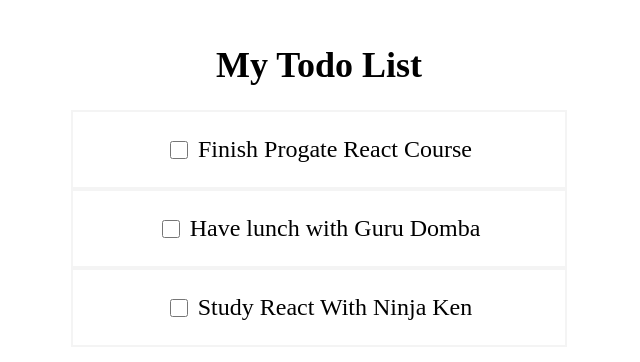
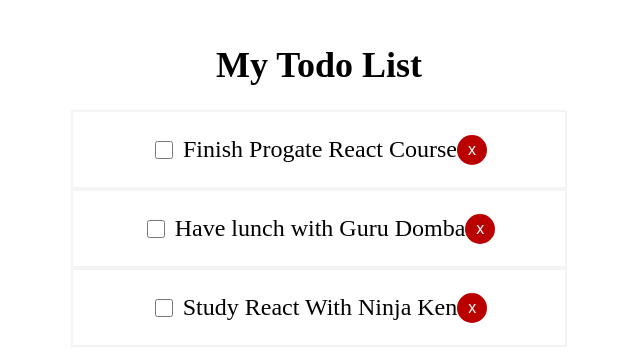
Before and after one commit to farid-zii/Progate-React-Todo_apps, a React (Vite) app: page / in a window 1280 px wide. Shown: the top 362 px of the page, without its empty margins (321-961 px from the left). Built offline with nearby package versions, Linux system fonts and the light colour scheme.

Commit message:
add button delete

```diff
--- a/src/App.jsx
+++ b/src/App.jsx
@@ -9,8 +9,8 @@ function App() {
     {
       id:1,
       title:'Finish Progate React Course',
-      completed:false,
-    },
+      completed:false
+     },
     {
       id:2,
       title:'Have lunch with Guru Domba',
@@ -33,6 +33,18 @@ function App() {
 
     setTodos(updatedTodos)
   };
+  const deleteTodo=(todoId)=>{
+    const updatedTodos = todos.filter((todo)=>{
+      // Cari / filter isi todos jadikan satuan todo
+      if(todo.id !== todoId){
+        // cek apakah id didalam todo sama dengan todoId
+        return todo
+        //kembalikan todo
+      }
+    })
+    setTodos(updatedTodos)
+    //update todo
+  };
 
 
   return (
@@ -40,7 +52,7 @@ function App() {
       <div style={styles.container}>
         <h1 style={styles.title}>My Todo List</h1>
 
-         <Todos todos={todos} toogleCompleted={toogleCompleted}/>
+         <Todos todos={todos} toogleCompleted={toogleCompleted} deleteTodo={deleteTodo}/>
       </div>
     </>
   )
--- a/src/components/TodoItem.jsx
+++ b/src/components/TodoItem.jsx
@@ -1,6 +1,6 @@
 import React from 'react'
 
-const TodoItem= ({todo,toogleCompleted})=> {
+const TodoItem= ({todo,toogleCompleted,deleteTodo})=> {
 
   const getTodoTitleStyle=()=>{
     if(todo.completed === true){
@@ -13,6 +13,7 @@ const TodoItem= ({todo,toogleCompleted})=> {
     <div style={styles.todoItem}>
       <input type='checkbox' style={styles.checkbox} onChange={()=>{toogleCompleted(todo.id)}}/>
       <p style={getTodoTitleStyle()}>{todo.title}</p>
+      <button style={styles.button}  onClick={()=>{deleteTodo(todo.id)}}>x</button>
     </div>
   )
 }
@@ -30,6 +31,16 @@ const styles={
     marginRight:"10px",
     height:"18px",
     width:"18px"
+  },
+  button:{
+    background:"#BB0000",
+    color:"white",
+    height:"30px",
+    width:"30px",
+    borderRadius:"100%",
+    border:"none",
+    cursor:"pointer",
+    fontSize:"16px"
   }
 }
 
--- a/src/components/Todos.jsx
+++ b/src/components/Todos.jsx
@@ -1,12 +1,14 @@
 import React from 'react'
 import TodoItem from './TodoItem'
-const Todos = ({todos,toogleCompleted})=> {
+const Todos = ({todos,toogleCompleted,deleteTodo})=> {
   return (
     <div style={styles.container}>
         {todos.map((todo)=>{
           return (<TodoItem key={todo.id}
           todo={todo}
-          toogleCompleted={toogleCompleted}/>)
+          toogleCompleted={toogleCompleted}
+          deleteTodo={deleteTodo}
+          />)
       })}
     </div>
   )
```
